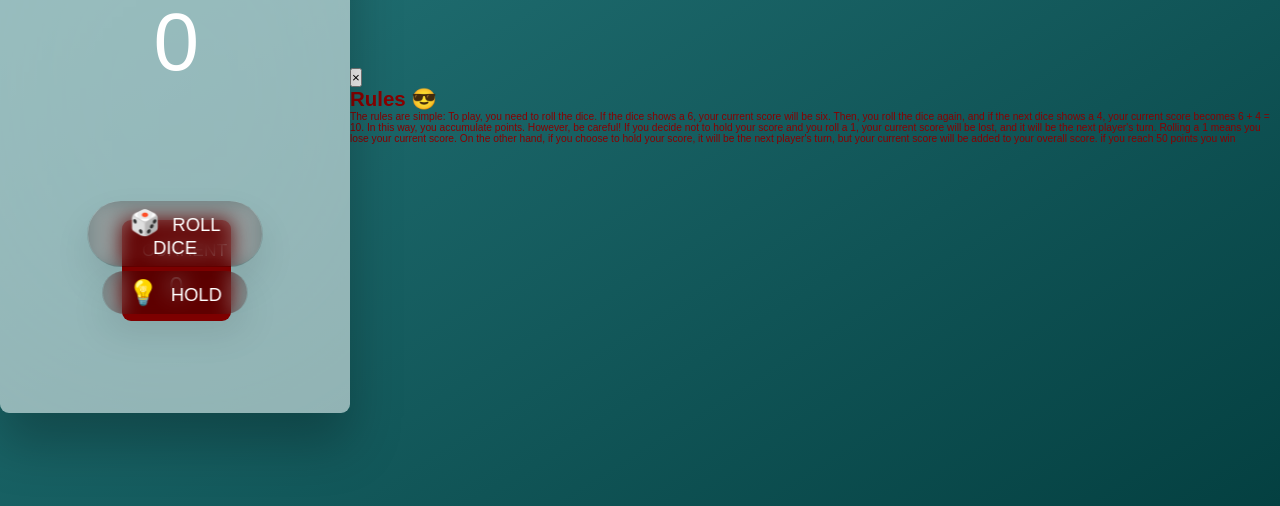
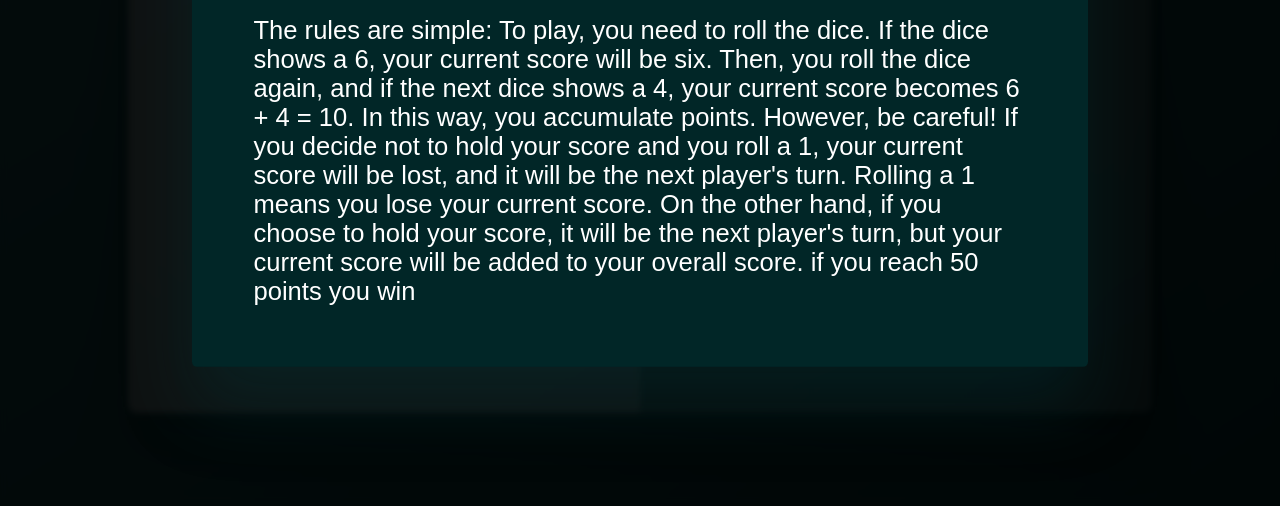
Before and after one commit to ggg-cloud/guga-K, a plain HTML site: page Dice game/index.html in a window 1280 px wide. Shown: the part 294-800 px from the top of the page. Drawn offline with Linux system fonts and the light colour scheme.

Commit message:
Update style.css

```diff
--- a/Dice game/style.css
+++ b/Dice game/style.css
@@ -198,6 +198,10 @@ main {
     top: 46.1rem;
 }
 
+.btn--help {
+    top: 22rem
+}
+
 .btn:active {
     transform: translate(-50%, 3px);
     box-shadow: 0 1rem 2rem rgba(0, 0, 0, 0.15);
@@ -228,3 +232,49 @@ main {
 .hidden {
     display: none;
 }
+
+.close-window {
+    position: absolute;
+    top: 1.5rem;
+    right: 2rem;
+    font-size: 5rem;
+    color: #6C1500;
+    cursor: pointer;
+    border: none;
+    background: none;
+}
+
+.window {
+    position: absolute;
+    top: 50%;
+    left: 50%;
+    transform: translate(-50%, -50%);
+    width: 70%;
+
+    background-color: #012627;
+    color: white;
+    padding: 6rem;
+    border-radius: 5px;
+    box-shadow: 0 4rem 7rem rgba(0, 65, 69, 0.3);
+    z-index: 15;
+}
+
+.overlay {
+    position: absolute;
+    top: 0;
+    left: 0;
+    width: 100%;
+    height: 100%;
+    background-color: rgba(0, 0, 0, 0.9);
+    backdrop-filter: blur(3px);
+    z-index: 12;
+}
+
+.window p {
+    font-size: 2.5rem;
+}
+
+.window h1 {
+    font-size: 4rem;
+    margin-bottom: 6rem;
+}
```
